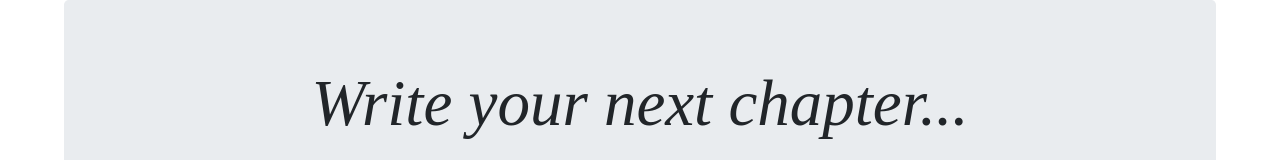
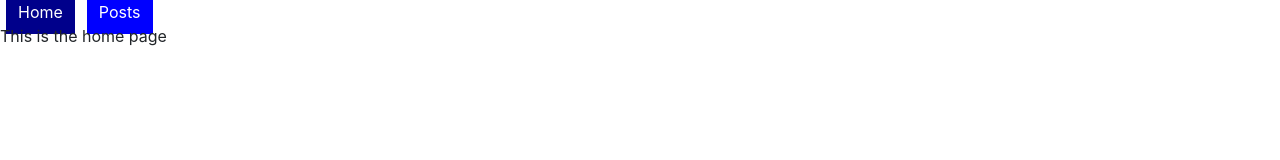
Before and after one commit to elaineparie/your-story, a React (Create React App) app: page / in a window 1280 px wide. Shown: the top 160 px of the page. Built offline with nearby package versions, Linux system fonts and the light colour scheme; no server answers.

Commit message:
add router and navbar

```diff
--- a/package.json
+++ b/package.json
@@ -8,6 +8,7 @@
     "react-bootstrap": "^0.32.4",
     "react-dom": "^16.5.2",
     "react-redux": "^5.0.7",
+    "react-router-dom": "^4.3.1",
     "react-scripts": "2.0.4",
     "redux": "^4.0.0",
     "redux-thunk": "^2.3.0"
--- a/src/App.js
+++ b/src/App.js
@@ -5,6 +5,8 @@ import Posts from './components/Posts'
 import PostForm from './components/Postform'
 import { Provider } from 'react-redux'
 import store from './store'
+import Home from './components/presentational/Home'
+
 
 
 class App extends Component {
@@ -17,6 +19,7 @@ class App extends Component {
           <PostForm />
           <hr />
           <Posts />
+          <Home />
         </div>
       </Provider>
     );
--- a/src/components/Postform.js
+++ b/src/components/Postform.js
@@ -7,10 +7,10 @@ import { FormGroup, Button, Label, Jumbotron} from 'react-bootstrap';
 
 class PostForm extends React.Component {
   constructor(props) {
-debugger
-    fetch('http://localhost:3001/api/v1/posts')
-    .then(response => response.json())
-    .then(json => {debugger})
+// debugger
+//     fetch('http://localhost:3001/api/v1/posts')
+//     .then(response => response.json())
+//     .then(json => {debugger})
 
 
     super(props);
--- /dev/null
+++ b/src/components/presentational/Home.js
@@ -0,0 +1,7 @@
+import React from 'react';
+
+
+const Home = props => <div>This is the home page </div>
+
+
+ export default Home;
--- /dev/null
+++ b/src/components/presentational/PostPage.js
@@ -0,0 +1,18 @@
+import React from 'react';
+import Posts from '../Posts';
+import PostForm from '../Postform';
+
+
+
+
+class PostPage extends React.Component {
+  render() {
+    return (
+      <div>
+    <PostForm />
+    <Posts />
+  </div>);
+  }
+}
+
+export default PostPage
--- a/src/index.js
+++ b/src/index.js
@@ -4,8 +4,57 @@ import './index.css';
 import App from './App';
 import * as serviceWorker from './serviceWorker';
 import Bootstrap from 'bootstrap/dist/css/bootstrap.css';
+import routes from './routes'
+import PostPage from './components/presentational/PostPage'
+import Home from './components/presentational/Home'
+import { Provider } from 'react-redux'
+import store from './store';
+import { BrowserRouter as Router, Route, NavLink } from 'react-router-dom';
 
-ReactDOM.render(<App />, document.getElementById('root'));
+
+const link = {
+  width: '100px',
+  padding: '12px',
+  margin: '0 6px 6px',
+  background: 'blue',
+  textDecoration: 'none',
+  color: 'white',
+}
+
+
+const Navbar = () =>
+  <div>
+    <NavLink
+      to="/"
+      style={link}
+      activeStyle={{
+        background: 'darkblue'
+      }}
+    >Home</NavLink>
+    <NavLink
+      to="/posts"
+      exact
+      style={link}
+      activeStyle={{
+        background: 'darkblue'
+      }}
+    >Posts</NavLink>
+  </div>;
+
+
+
+ReactDOM.render((
+  <Provider store={store}>
+  <Router>
+      <React.Fragment>
+       <Navbar />
+    <Route path="/posts" component={PostPage} />
+    <Route exact path="/" render={Home} />
+
+    </React.Fragment>
+  </Router>
+  </Provider>),
+  document.getElementById('root'));
 
 // If you want your app to work offline and load faster, you can change
 // unregister() to register() below. Note this comes with some pitfalls.
```
Also changed, not shown: src/routes.js (added), 1 other file (tests, documents, lock files or other folders).
